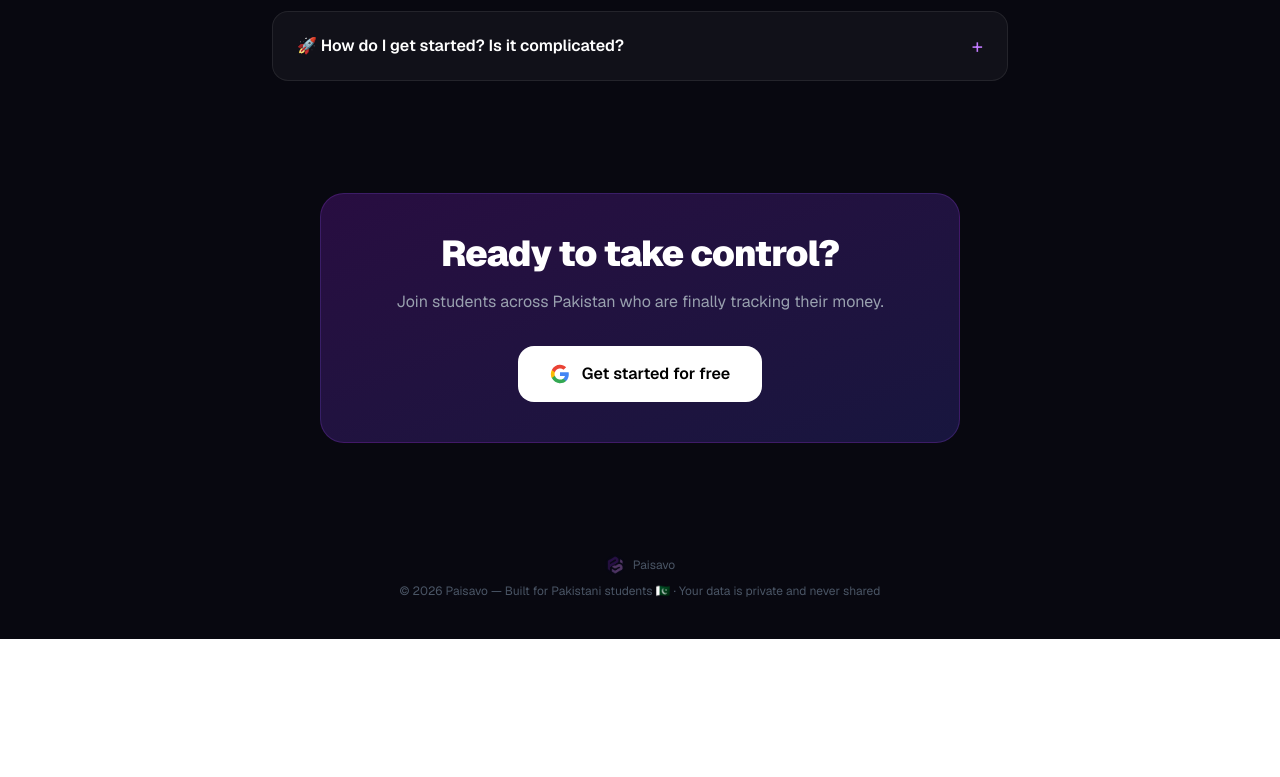
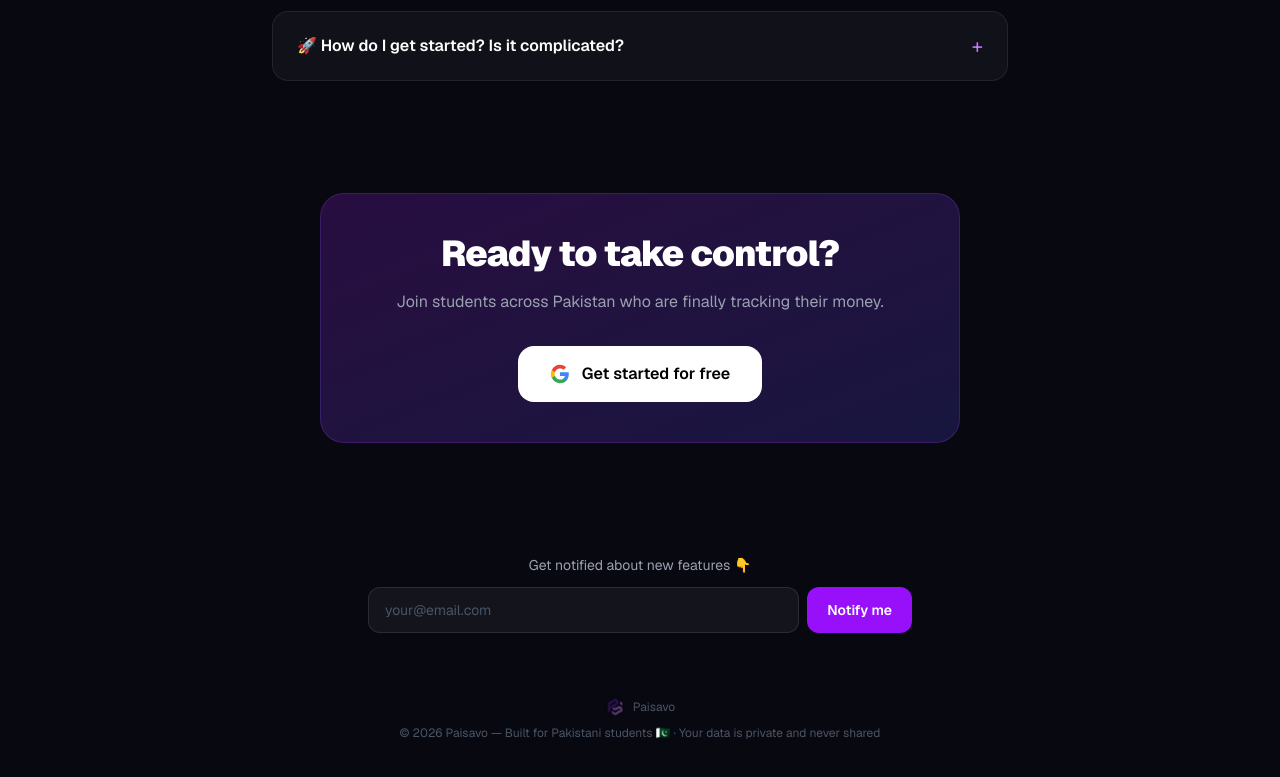
Before and after one commit to Musharab1/AI-Budget-Tracker-App, a Next.js app: page / in a window 1280 px wide. Shown: the part 2247-3024 px from the top of the page. Before the commit the page ends 2886 px from the top, so only its background shows below. Built offline with nearby package versions, Linux system fonts and the light colour scheme; no server answers.

Commit message:
add email capture on landing page

```diff
--- a/app/page.tsx
+++ b/app/page.tsx
@@ -35,6 +35,18 @@ export default function LoginPage() {
   const supabase = createClient()
   const router = useRouter()
   const [openFaq, setOpenFaq] = useState<number | null>(null)
+  const [waitlistEmail, setWaitlistEmail] = useState('')
+const [waitlistLoading, setWaitlistLoading] = useState(false)
+const [waitlistDone, setWaitlistDone] = useState(false)
+
+const handleWaitlist = async () => {
+  if (!waitlistEmail || !waitlistEmail.includes('@')) return
+  setWaitlistLoading(true)
+  await supabase.from('email_waitlist').upsert({ email: waitlistEmail })
+  setWaitlistLoading(false)
+  setWaitlistDone(true)
+  setWaitlistEmail('')
+}
 
   useEffect(() => {
     const checkUser = async () => {
@@ -171,6 +183,27 @@ export default function LoginPage() {
         </div>
       </section>
 
+      {/* Email capture */}
+<section className="relative z-10 max-w-xl mx-auto px-4 pb-16 text-center">
+  <p className="text-gray-400 text-sm mb-3">Get notified about new features 👇</p>
+  <div className="flex gap-2">
+    <input
+      type="email"
+      placeholder="your@email.com"
+      value={waitlistEmail}
+      onChange={e => setWaitlistEmail(e.target.value)}
+      className="flex-1 bg-white/5 border border-white/10 rounded-xl px-4 py-3 text-white text-sm placeholder-gray-600 focus:outline-none focus:border-purple-500"
+    />
+    <button
+      onClick={handleWaitlist}
+      disabled={waitlistLoading || waitlistDone}
+      className="bg-purple-600 hover:bg-purple-700 disabled:opacity-50 text-white text-sm px-5 py-3 rounded-xl font-semibold"
+    >
+      {waitlistDone ? '✅ Done' : waitlistLoading ? '...' : 'Notify me'}
+    </button>
+  </div>
+</section>
+
       {/* Footer */}
       <footer className="relative z-10 text-center text-gray-600 text-xs pb-10 px-4">
         <div className="flex items-center justify-center gap-2 mb-2">
```
